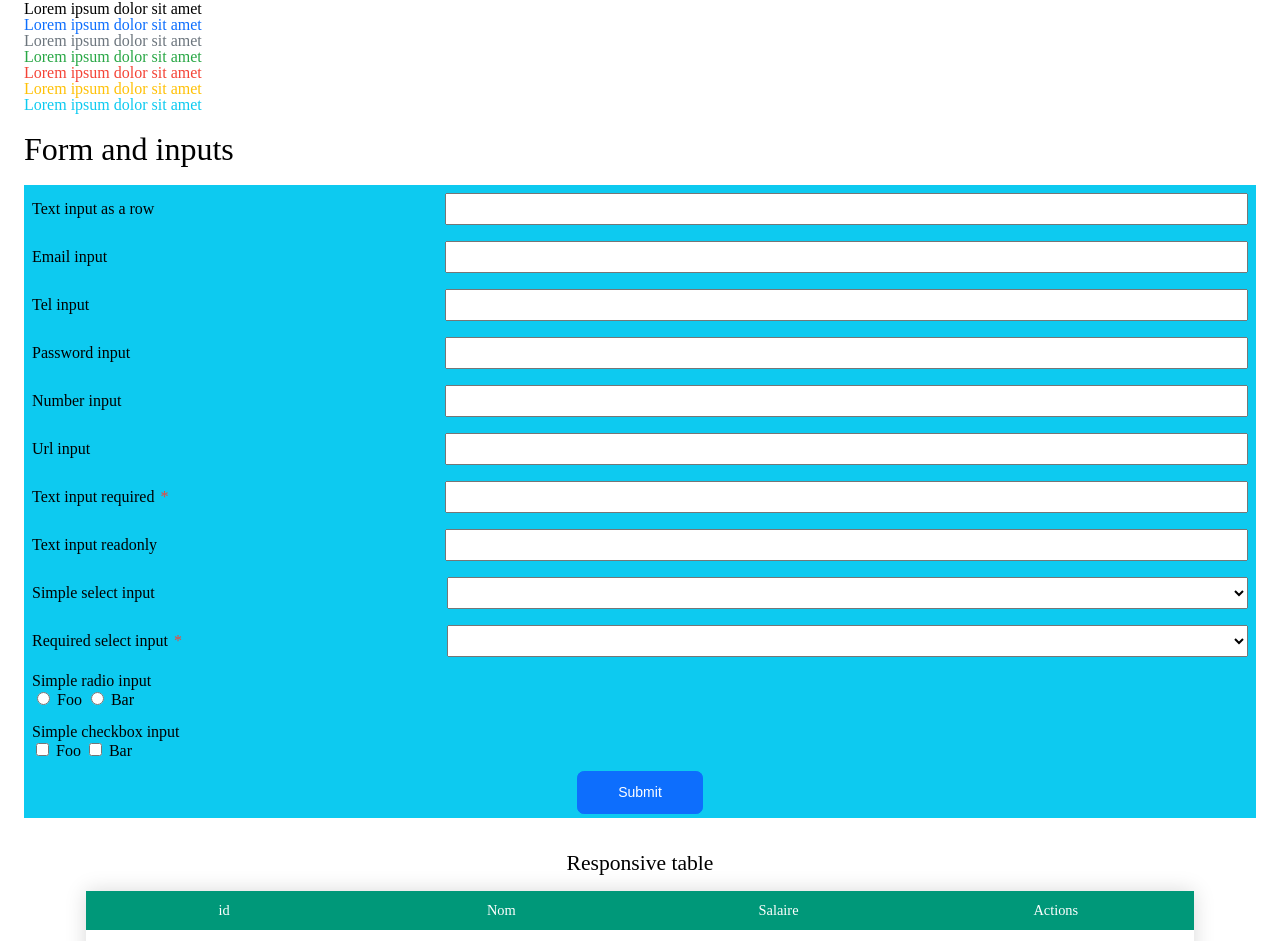
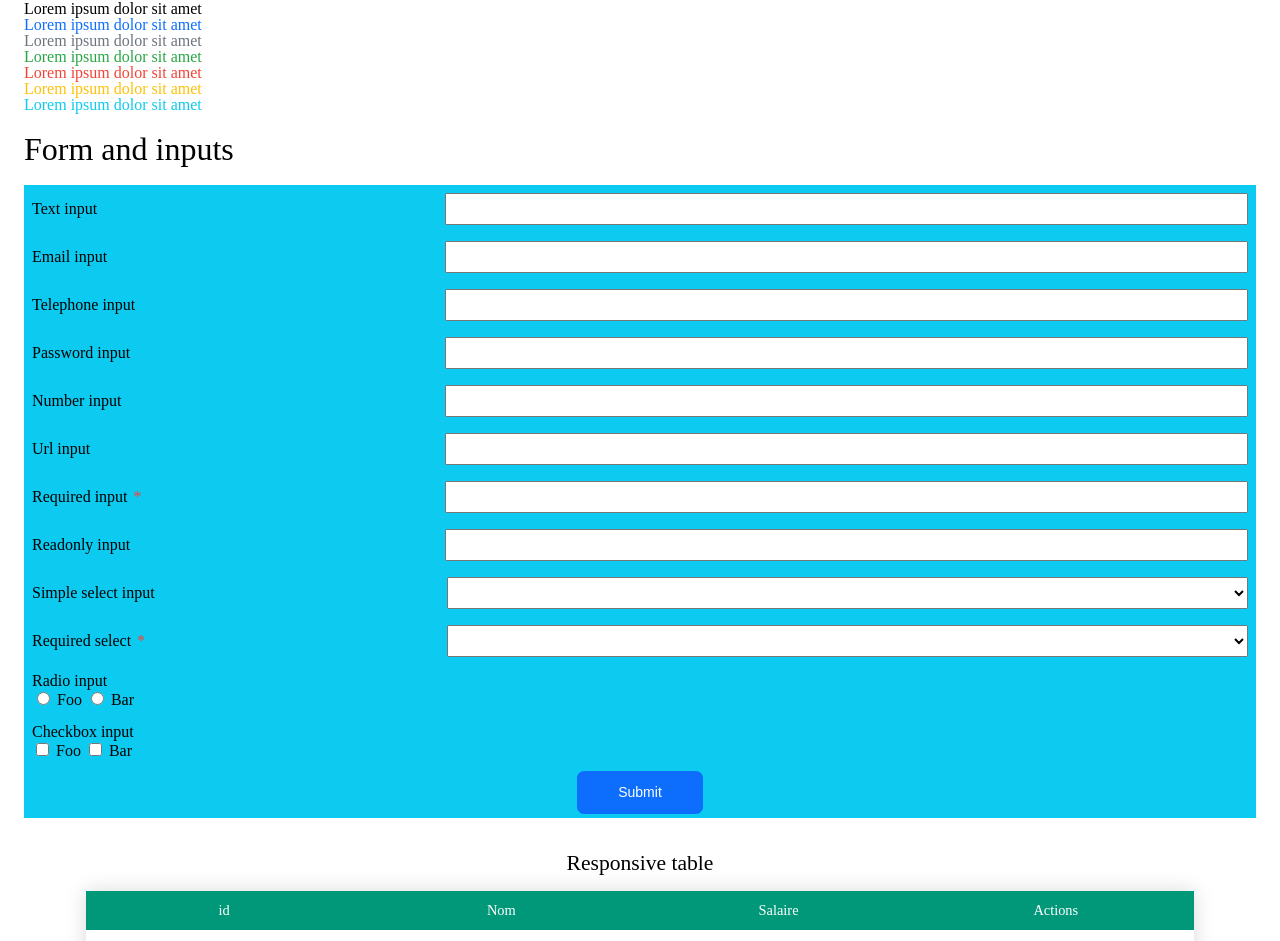
Before and after one commit to deozza/atomnuxt, a Nuxt app: page / in a window 1280 px wide. Shown: the part 1354-2295 px from the top of the page. Built offline with nearby package versions, Linux system fonts and the light colour scheme.

Commit message:
generate form with object

```diff
--- /dev/null
+++ b/components/Atoms/Input/Input.ts
@@ -0,0 +1,28 @@
+export default class Input{
+  globalType: string;
+  htmlType: string;
+  label: string;
+  name: string
+  id: string;
+  required: boolean;
+  readonly: boolean;
+  value:any;
+  items:Array<object>
+
+  constructor(globalType:string, htmlType:string, label:string, id:string, name:string = '', required:boolean = false, readonly:boolean = false, value:any = null, items:Array<object> = []) {
+    this.globalType = globalType;
+    this.htmlType   = htmlType;
+    this.label      = label;
+    this.name       = label;
+    this.id         = id;
+    this.required   = required;
+    this.readonly   = readonly;
+    this.value      = value;
+    this.items      = items;
+
+    if(name.length > 0 && name !== label){
+      this.name = name;
+    }
+
+  }
+}
--- a/components/Molecules/Form/BaseForm.vue
+++ b/components/Molecules/Form/BaseForm.vue
@@ -1,7 +1,10 @@
 <template>
   <form action="">
     <ul>
-      <slot></slot>
+      <div v-for="(input, index) in form.inputs">
+        <BaseTextInput v-if="input.globalType === 'text'" :key="index" :html-type="input.htmlType" :name="input.name" :id="input.id" :readonly="input.readonly" :required="input.required">{{ input.label }}</BaseTextInput>
+        <BaseSelectInput v-else-if="input.globalType === 'select'" :key="index" :html-type="input.htmlType" :name="input.name" :id="input.id" :readonly="input.readonly" :required="input.required" :items="input.items">{{ input.label }}</BaseSelectInput>
+      </div>
     </ul>
     <div
       :class="[
@@ -17,14 +20,20 @@
 <script lang="ts">
 import { Component, Prop, Vue } from "vue-property-decorator";
 import BaseButton from "~/components/Atoms/Button/BaseButton.vue";
+import Form from "~/components/Molecules/Form/Form";
+import BaseTextInput from "~/components/Atoms/Input/BaseTextInput.vue";
+import BaseSelectInput from "~/components/Atoms/Input/BaseSelectInput.vue";
 
 interface BaseFormInterface{
   submitText:string;
   submitAlignement:string;
+  form:Form;
 }
 
 @Component({
   components: {
+    BaseTextInput,
+    BaseSelectInput,
     BaseButton,
   }
 })
@@ -35,6 +44,8 @@ export default class BaseForm extends Vue implements BaseFormInterface{
       return expectedSubmitAlignement.includes(value);
     }
   }) submitAlignement!: string;
+  @Prop({required:true, type:Form}) form!: Form;
+
 }
 </script>
 
--- /dev/null
+++ b/components/Molecules/Form/Form.ts
@@ -0,0 +1,16 @@
+import Input from "~/components/Atoms/Input/Input";
+
+export default class Form{
+  title: string;
+  inputs:Array<Input>
+
+  constructor(title:string = '', inputs:Array<Input> = []) {
+    this.title    = title;
+    this.inputs   = inputs;
+  }
+
+  public setNewInput(globalType:string, htmlType:string, label:string, id:string, name:string = '', required:boolean = false, readonly:boolean = false, value:any = null, items:Array<object> = []){
+    let input = new Input(globalType, htmlType, label, id, name, required, readonly, value, items);
+    this.inputs.push(input);
+  }
+}
--- a/pages/index.vue
+++ b/pages/index.vue
@@ -60,20 +60,7 @@
 
     <section>
       <BaseHeader html-type="h2">Form and inputs</BaseHeader>
-      <BaseForm submit-text="Submit" submit-alignement="center" class="bg-info">
-          <BaseTextInput name="Text input as a row" id="text-row"      html-type="text">Text input as a row</BaseTextInput>
-          <BaseTextInput name="Email input"         id="email"         html-type="email">Email input</BaseTextInput>
-          <BaseTextInput name="Tel input"           id="tel"           html-type="tel">Tel input</BaseTextInput>
-          <BaseTextInput name="Password input"      id="password"      html-type="password">Password input</BaseTextInput>
-          <BaseTextInput name="Number input"        id="number"        html-type="number">Number input</BaseTextInput>
-          <BaseTextInput name="Url input"           id="url"           html-type="url">Url input</BaseTextInput>
-          <BaseTextInput name="Required text input" id="text-required" html-type="text" required>Text input required</BaseTextInput>
-          <BaseTextInput name="Readonly input"      id="text-readonly" html-type="text" readonly>Text input readonly</BaseTextInput>
-          <BaseSelectInput name="Select"            id="select"        html-type="select"   :items="itemsForSelectInput">Simple select input</BaseSelectInput>
-          <BaseSelectInput name="Select"            id="select"        html-type="select"   :items="itemsForSelectInput" required>Required select input</BaseSelectInput>
-          <BaseSelectInput name="Radio"             id="radio"         html-type="radio"    :items="itemsForSelectInput">Simple radio input</BaseSelectInput>
-          <BaseSelectInput name="Checkbox"          id="checkbox"      html-type="checkbox" :items="itemsForSelectInput">Simple checkbox input</BaseSelectInput>
-      </BaseForm>
+      <BaseForm submit-text="Submit" submit-alignement="center" class="bg-info" :form="form" />
     </section>
 
     <section>
@@ -116,6 +103,7 @@ import Table from "~/components/Molecules/Table/Table";
 import BaseColumn from "~/components/Atoms/Table/BaseColumn";
 import Columns from "~/components/Atoms/Table/Columns";
 import BaseProgressBar from "~/components/Atoms/ProgressBar/BaseProgressBar.vue";
+import Form from "~/components/Molecules/Form/Form";
 
 @Component({
   components: {
@@ -131,10 +119,37 @@ import BaseProgressBar from "~/components/Atoms/ProgressBar/BaseProgressBar.vue"
   }
 })
 export default class IndexPage extends Vue {
-  itemsForSelectInput: Array<object> = [
-    {name:'Foo',value:1},
-    {name:'Bar',value:2},
-  ];
+
+
+  form = this.createForm()
+
+  private createForm(): Form{
+    let form:Form = new Form();
+
+    form.setNewInput('text', 'text', 'Text input', 'text');
+    form.setNewInput('text', 'email', 'Email input', 'email');
+    form.setNewInput('text', 'tel', 'Telephone input', 'tel');
+    form.setNewInput('text', 'password', 'Password input', 'password');
+    form.setNewInput('text', 'number', 'Number input', 'number');
+    form.setNewInput('text', 'url', 'Url input', 'url');
+    form.setNewInput('text', 'text', 'Required input', 'required', '', true);
+    form.setNewInput('text', 'text', 'Readonly input', 'readonly', '', false, true);
+
+    const itemsForSelectInput: Array<object> = [
+      {name:'Foo',value:1},
+      {name:'Bar',value:2},
+    ];
+
+    form.setNewInput('select', 'select', 'Simple select input', 'select', 'Select', false, false, null, itemsForSelectInput);
+    form.setNewInput('select', 'select', 'Required select', 'select-required', 'Select required', true, false, null, itemsForSelectInput);
+    form.setNewInput('select', 'radio', 'Radio input', 'radio', 'Radio', false, false, null, itemsForSelectInput);
+    form.setNewInput('select', 'checkbox', 'Checkbox input', 'checkbox', 'Checkbox', false, false, null, itemsForSelectInput);
+
+    return form;
+  }
+
+
+
 
   menuLinks: Array<Link> = [
     {
```
